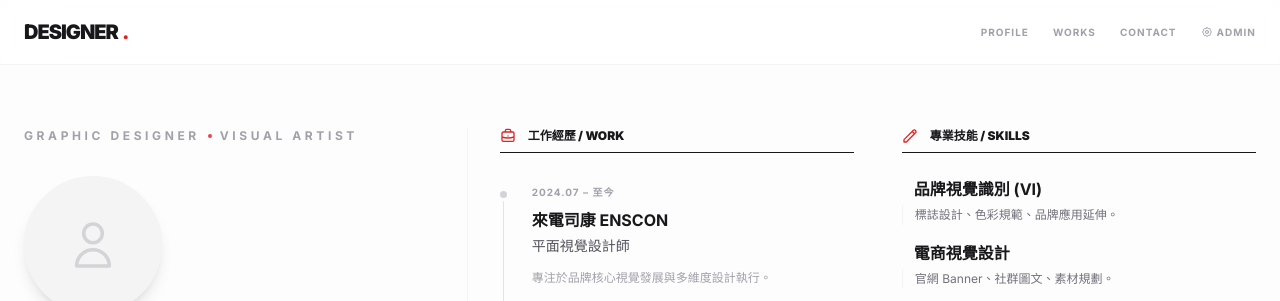
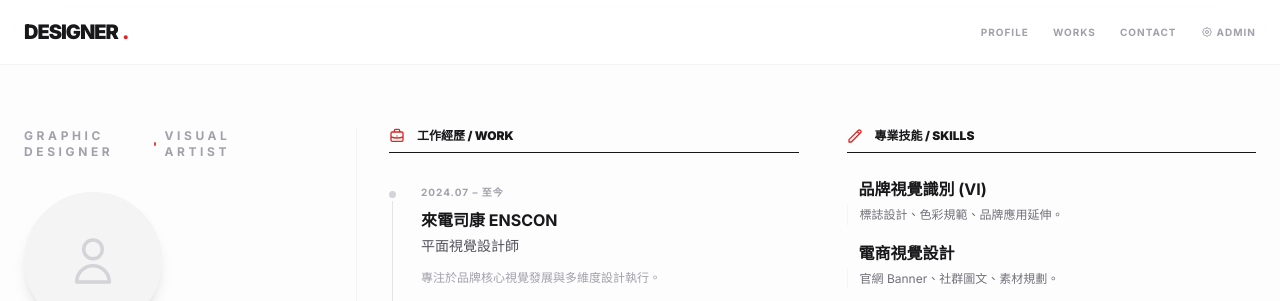
Before and after one commit to phina0828/ping-resume, a plain HTML site: page index.html in a window 1280 px wide. Shown: the top 301 px of the page. Drawn offline with nearby package versions, Linux system fonts and the light colour scheme.

Commit message:
左右欄位比例改成 3:9

```diff
--- a/index.html
+++ b/index.html
@@ -72,7 +72,7 @@
     <header id="about" class="pt-32 pb-20 px-6 max-w-7xl mx-auto border-b border-zinc-100">
         <div class="grid lg:grid-cols-12 gap-12 lg:gap-24">
             <!-- Left Column -->
-            <div class="lg:col-span-4 space-y-8">
+            <div class="lg:col-span-3 space-y-8">
                 <!-- Title -->
                 <p id="profile-title-display" class="text-xs font-bold uppercase tracking-[0.3em] text-zinc-400 flex items-center gap-2">
                     Graphic Designer <span class="w-1 h-1 bg-red-500 rounded-full"></span> Visual Artist
@@ -111,7 +111,7 @@
             </div>
 
             <!-- Right Column -->
-            <div class="lg:col-span-8 grid md:grid-cols-2 gap-12 border-l border-zinc-100 lg:pl-8">
+            <div class="lg:col-span-9 grid md:grid-cols-2 gap-12 border-l border-zinc-100 lg:pl-8">
                 <!-- Work Experience & Education -->
                 <div class="space-y-12">
                     <!-- Work Experience -->
```
